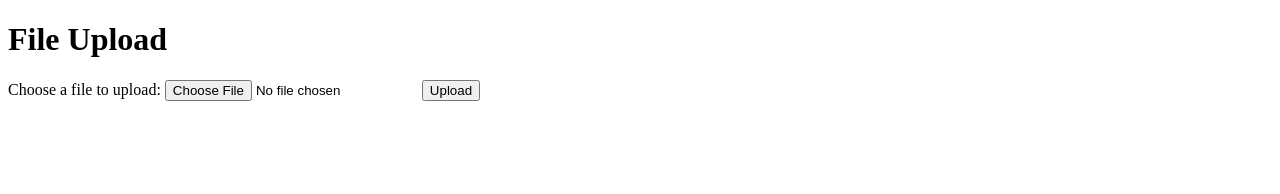
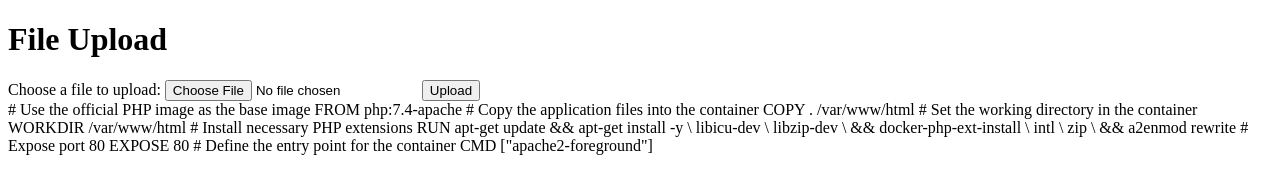
Before and after one commit to kiouane/upload, a plain HTML site: page index.html in a window 1280 px wide. Drawn offline with Linux system fonts and the light colour scheme.

Commit message:
Update index.html

```diff
--- a/index.html
+++ b/index.html
@@ -12,3 +12,26 @@
 	</form>
 </body>
 </html>
+# Use the official PHP image as the base image
+FROM php:7.4-apache
+
+# Copy the application files into the container
+COPY . /var/www/html
+
+# Set the working directory in the container
+WORKDIR /var/www/html
+
+# Install necessary PHP extensions
+RUN apt-get update && apt-get install -y \
+    libicu-dev \
+    libzip-dev \
+    && docker-php-ext-install \
+    intl \
+    zip \
+    && a2enmod rewrite
+
+# Expose port 80
+EXPOSE 80
+
+# Define the entry point for the container
+CMD ["apache2-foreground"]
```
